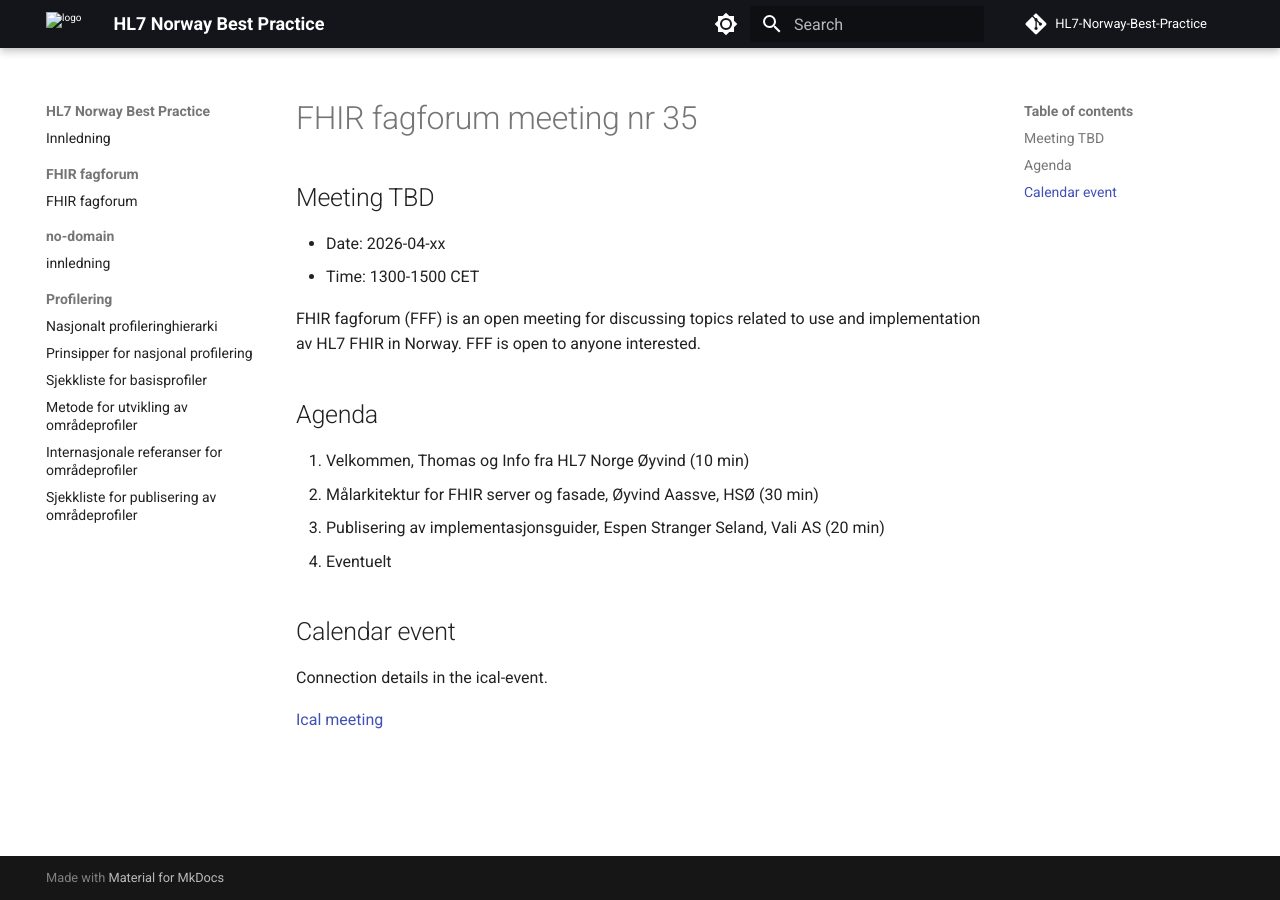
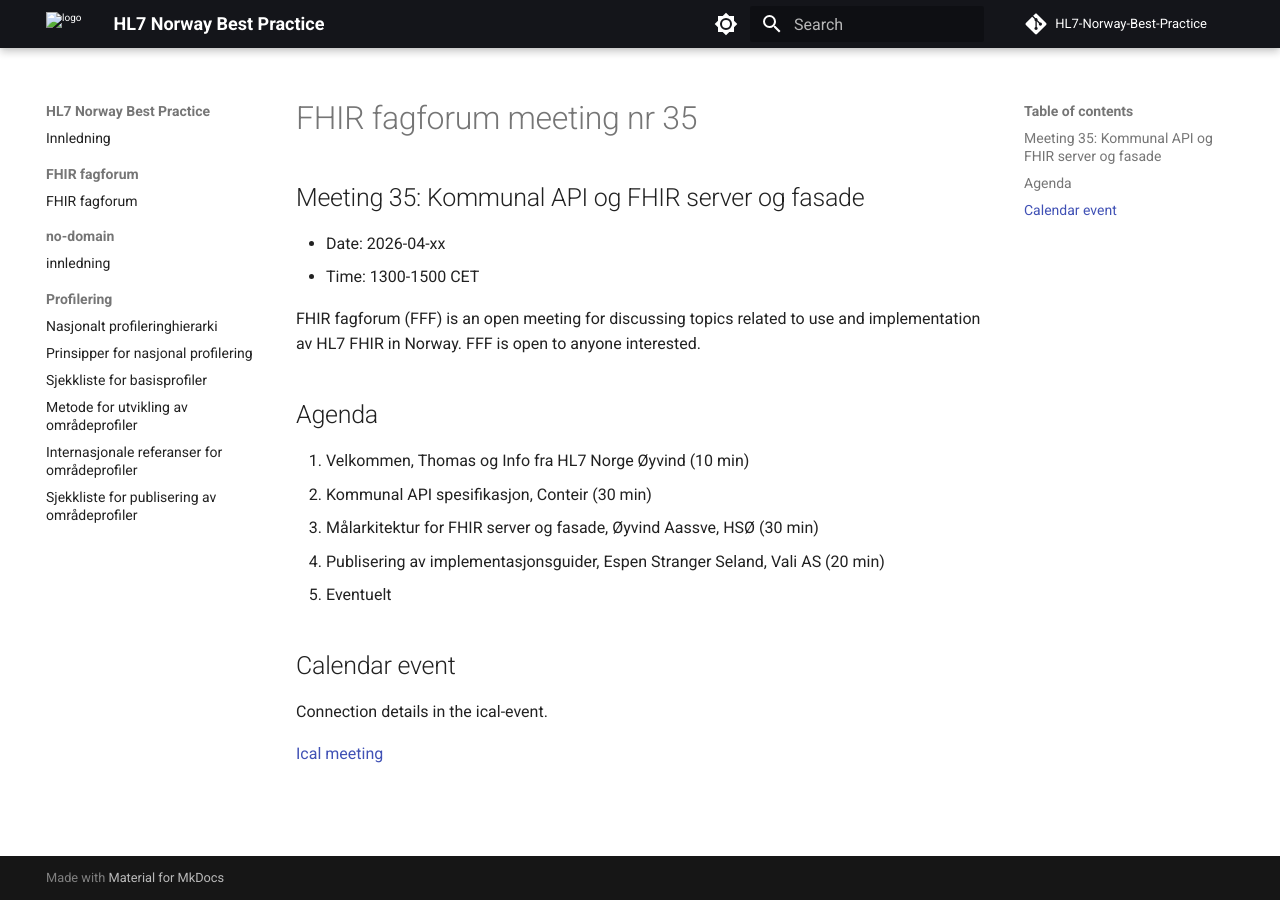
Before and after one commit to HL7Norway/best-practice, an MkDocs documentation site: the page built from docs/FHIR-faglig-forum/_agenda/2026-04-15-agenda.md, in a window 1280 px wide. Built offline with MkDocs 1.6.1 and Material for MkDocs 9.7.7, drawn with Linux system fonts in a browser that asks for light colours; comment, search, counter and statistics services are not loaded.

Commit message:
Oppdatert agenda FFF35

```diff
--- a/docs/FHIR-faglig-forum/_agenda/2026-04-xx-agenda.md
+++ b/docs/FHIR-faglig-forum/_agenda/2026-04-15-agenda.md
@@ -2,11 +2,11 @@
 layout: default
 title: FHIR fagforum meeting nr 35
 motenr: 35
-dato: 2026-04-xx
-tema: TBD
+dato: 2026-04-15
+tema: Kommunal API og FHIR server og fasade
 ---
 
-## Meeting TBD
+## Meeting 35: Kommunal API og FHIR server og fasade
 
 * Date: 2026-04-xx
 * Time: 1300-1500 CET
@@ -16,9 +16,10 @@ FHIR fagforum (FFF) is an open meeting for discussing topics related to use and
 ## Agenda
 
 1. Velkommen, Thomas og Info fra HL7 Norge Øyvind (10 min)
-2. Målarkitektur for FHIR server og fasade, Øyvind Aassve, HSØ (30 min)
-3. Publisering av implementasjonsguider, Espen Stranger Seland, Vali AS (20 min)
-4. Eventuelt
+2. Kommunal API spesifikasjon, Conteir (30 min)
+3. Målarkitektur for FHIR server og fasade, Øyvind Aassve, HSØ (30 min)
+4. Publisering av implementasjonsguider, Espen Stranger Seland, Vali AS (20 min)
+5. Eventuelt
 
 ## Calendar event
 
```
Also changed, not shown: 1 other file.
